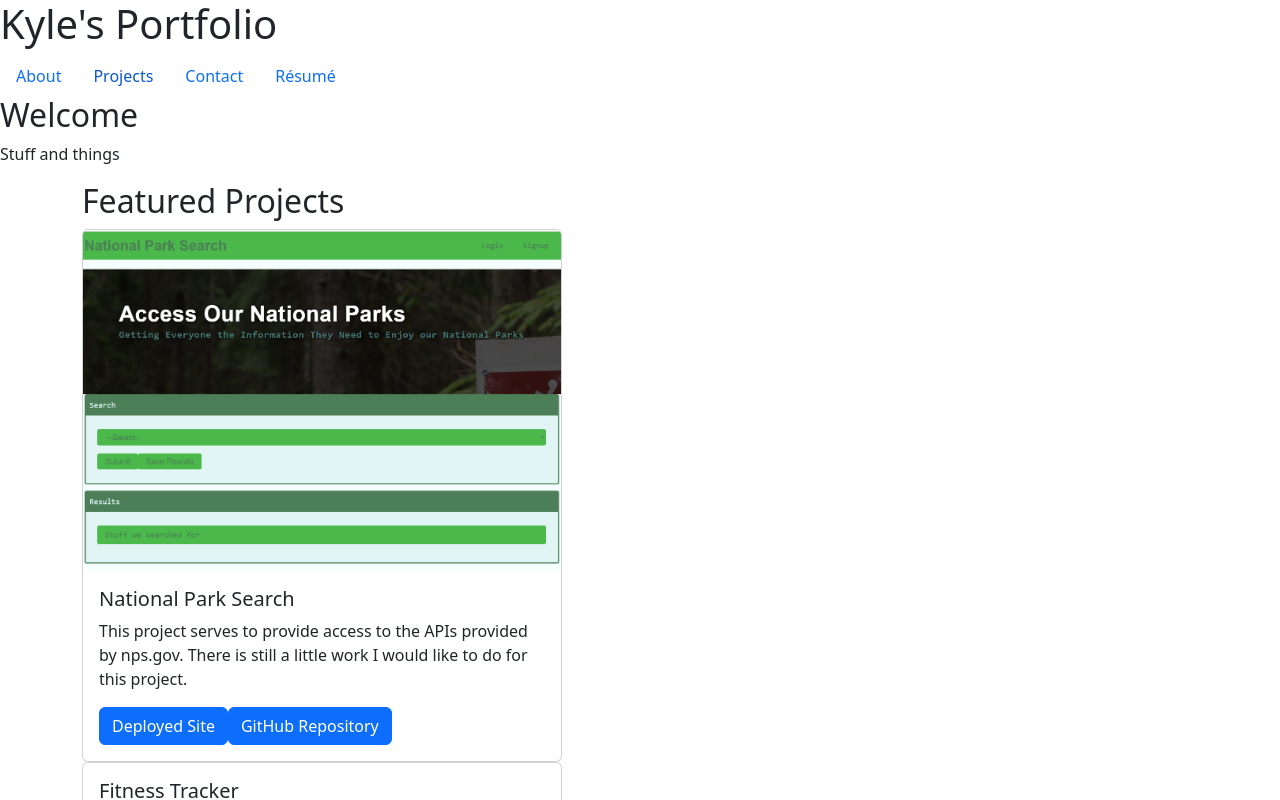
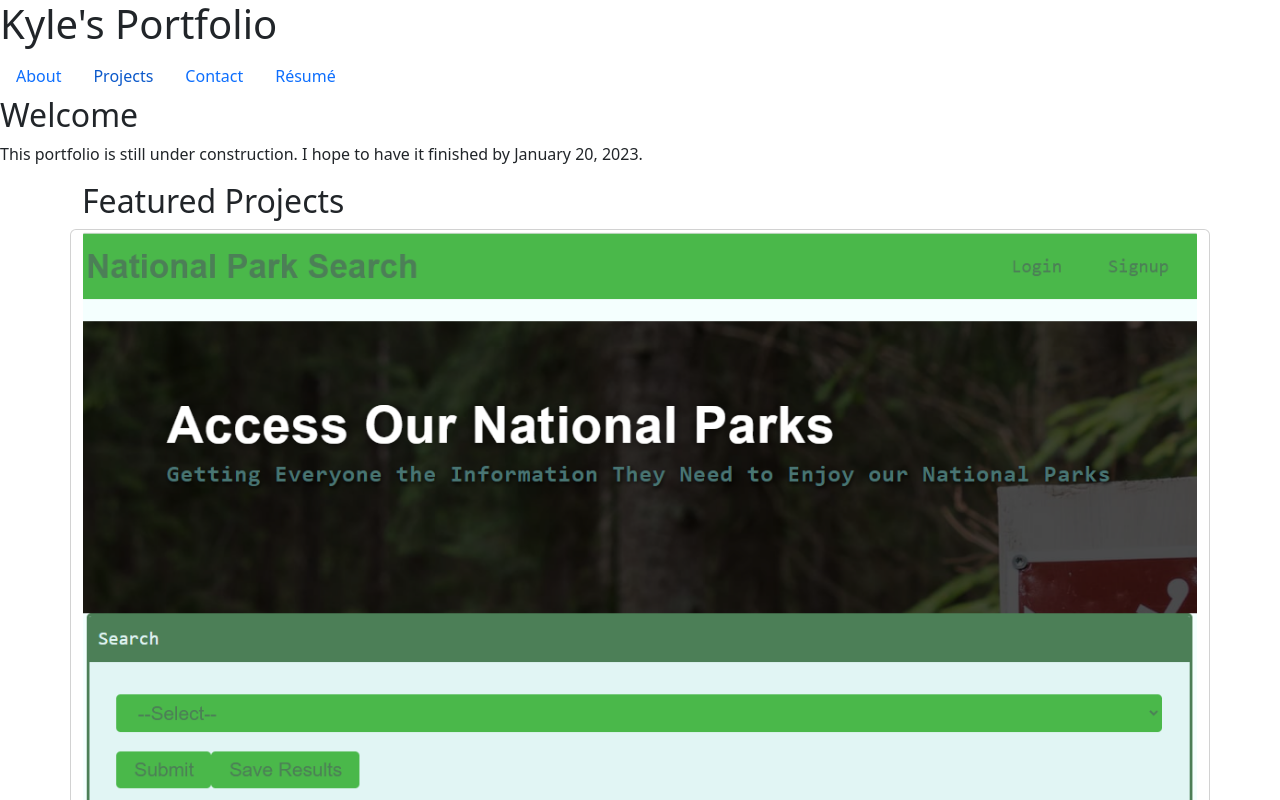
Before and after one commit to kabradshaw1/Portfolio-3, a React (Create React App) app: page / in a window 1280 px wide. Both pictures are taken after a click on the button "Projects". Shown: the top 800 px of the page. Built offline with nearby package versions, Linux system fonts and the light colour scheme.

Commit message:
change message in header

```diff
--- a/src/components/FeaturedProjects/index.js
+++ b/src/components/FeaturedProjects/index.js
@@ -1,7 +1,8 @@
 
 import React from "react";
-import { Container, Button, Card } from 'react-bootstrap';
+import { Container, Row, Button, Card } from 'react-bootstrap';
 import National from '../../assets/img/screen_shots/National-Parks.PNG'
+import Fitness from '../../assets/img/screen_shots/Fitness.PNG'
 
 function FeaturedProjects() {
   const featured = [
@@ -14,8 +15,10 @@ function FeaturedProjects() {
   ]
   return (
     <>
-      <Container>
-        <h2>Featured Projects</h2>
+
+    <Container>
+      <h2>Featured Projects</h2>
+      <Row>
           {/* final group project */}
           <Card className='card'>
             <Card.Img variant='top' src={National} ></Card.Img>
@@ -29,7 +32,7 @@ function FeaturedProjects() {
             </Card.Body>
           </Card>
           <Card className='card'>
-            {/* <Card.Img variant='top' src={National} ></Card.Img> */}
+            <Card.Img variant='top' src={Fitness} ></Card.Img>
             <Card.Body>
               <Card.Title>Fitness Tracker</Card.Title>
               <Card.Text>
@@ -39,7 +42,8 @@ function FeaturedProjects() {
               <Button variant='primary' href='https://github.com/kabradshaw1/Fitness-Tracker'>GitHub Repository</Button>
             </Card.Body>
           </Card>
-      </Container>
+      </Row>
+    </Container>
     </>
   )
 }
--- a/src/components/Header/index.js
+++ b/src/components/Header/index.js
@@ -22,7 +22,7 @@ function Header(props) {
       <section className="">
         <h2>Welcome</h2>
         <p>
-          Stuff and things
+          This portfolio is still under construction.  I hope to have it finished by January 20, 2023.
         </p>
       </section>
     </>
```
Also changed, not shown: src/components/About/index.js (+1 -16 lines), src/assets/img/screen_shots/Fitness.PNG (added).
